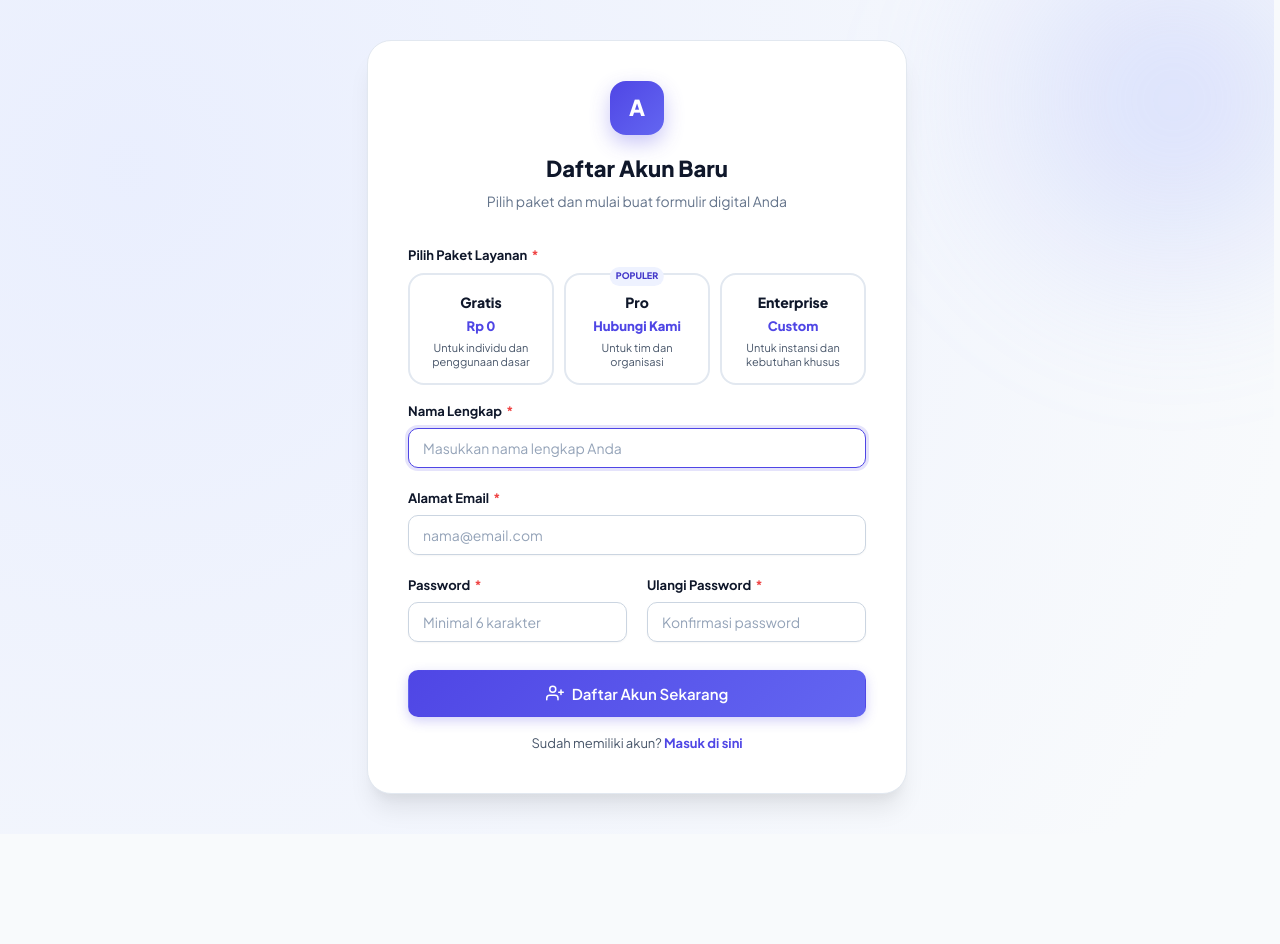
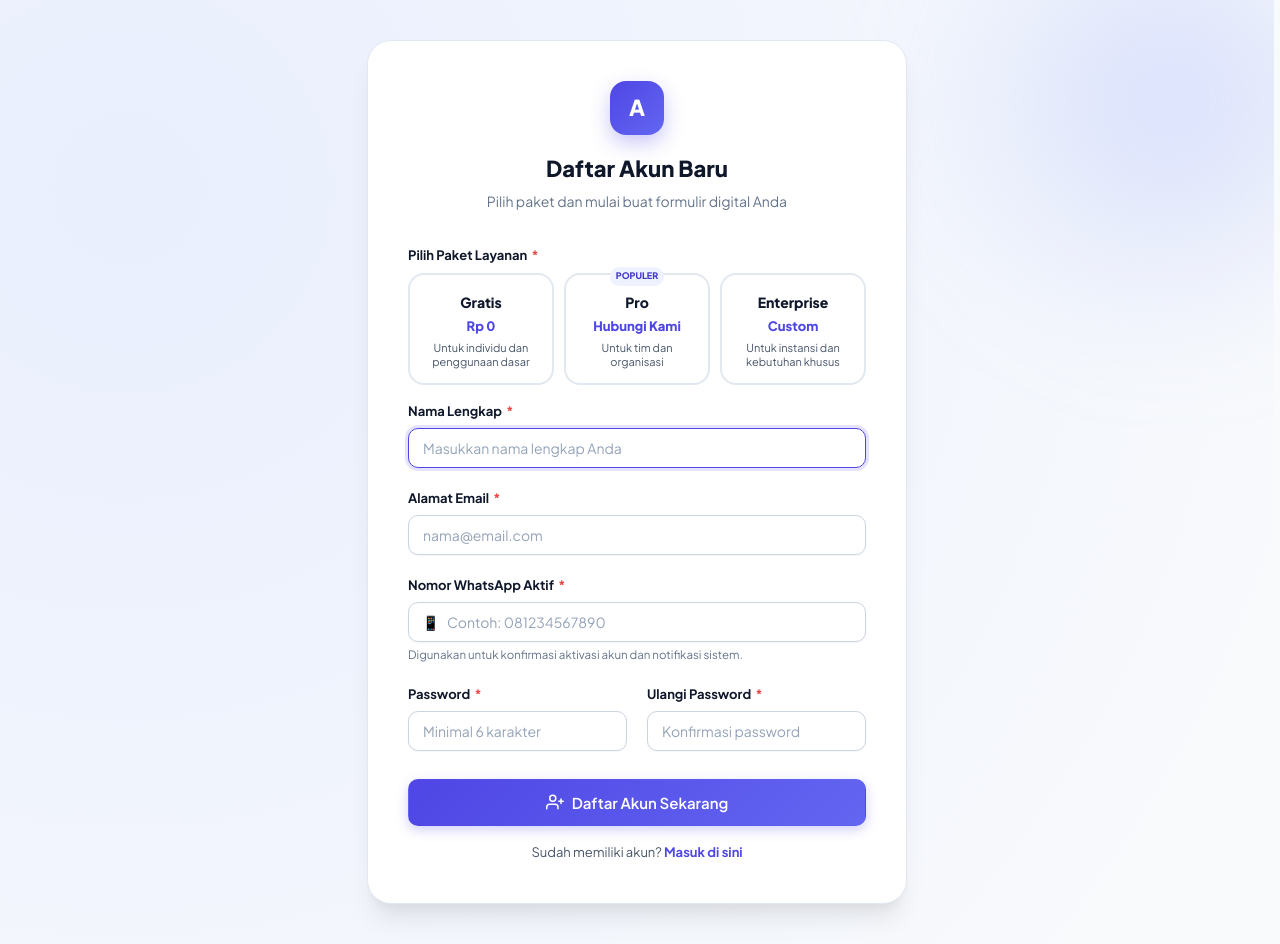
Before and after one commit to Asrorulhuda/form, a PHP site: page /form/register in a window 1280 px wide. Before the commit the page ends 814 px from the top, so only its background shows below. Run offline with PHP 8.4, Linux system fonts and the light colour scheme; tables that the repository leaves empty or names only in its code hold one stand-in row (values such as "Sample post"); some libraries are stand-ins or nearby versions.

Commit message:
Add WhatsApp number to registration form and trigger WhatsApp/Email alerts to Admin on new user registration (including Free tier)

```diff
--- a/app/Controllers/AuthController.php
+++ b/app/Controllers/AuthController.php
@@ -100,6 +100,7 @@ class AuthController
         $data = [
             'name'                  => trim($_POST['name'] ?? ''),
             'email'                 => trim($_POST['email'] ?? ''),
+            'phone'                 => trim($_POST['phone'] ?? ''),
             'plan'                  => trim($_POST['plan'] ?? 'Gratis'),
             'password'              => $_POST['password'] ?? '',
             'password_confirmation' => $_POST['password_confirmation'] ?? '',
@@ -108,6 +109,7 @@ class AuthController
         $validator = new Validator([
             'name'     => 'required|min:2|max:100',
             'email'    => 'required|email|unique:users,email',
+            'phone'    => 'required|min:9|max:20',
             'password' => 'required|min:6|confirmed',
         ]);
 
@@ -127,13 +129,55 @@ class AuthController
         $userId = $userModel->create([
             'name'     => $data['name'],
             'email'    => $data['email'],
+            'phone'    => $data['phone'],
             'password' => $data['password'],
             'role_id'  => $roleId,
             'plan'     => $data['plan'],
             'status'   => 'pending', // Pending approval by Administrator
         ]);
 
-        AuditLog::log('register', 'auth', (int)$userId, "Pendaftaran user baru [Paket: {$data['plan']}]: {$data['name']}");
+        AuditLog::log('register', 'auth', (int)$userId, "Pendaftaran user baru [Paket: {$data['plan']}]: {$data['name']} ({$data['phone']})");
+
+        $settingModel = new \App\Models\Setting();
+        $siteName = $settingModel->get('site_name', 'ASR FORM');
+
+        // ─── 1. WhatsApp Alert to Admin ───
+        $wa = \App\Services\WhatsAppService::getInstance();
+        if ($wa->isEnabled() && (int)$settingModel->get('wa_notify_admin_on_register', '1') === 1) {
+            $waMsg = "👤 *PENDAFTARAN PENGGUNA BARU — {$siteName}*\n\n"
+                   . "📋 *Nama:* {$data['name']}\n"
+                   . "📧 *Email:* {$data['email']}\n"
+                   . "📱 *Nomor WhatsApp:* {$data['phone']}\n"
+                   . "📦 *Paket Dipilih:* {$data['plan']}\n"
+                   . "📅 *Waktu Daftar:* " . date('d/m/Y H:i') . " WIB\n\n"
+                   . "👉 Silakan tinjau dan aktifkan akun pemohon di Dashboard Admin.";
+            $wa->notifyAdmin($waMsg);
+        }
+
+        // ─── 2. WhatsApp Welcome to User ───
+        if ($wa->isEnabled() && !empty($data['phone'])) {
+            $userWelcome = "Halo *{$data['name']}*, terima kasih telah mendaftar di *{$siteName}*!\n\n"
+                         . "Pendaftaran Anda untuk *Paket {$data['plan']}* telah kami terima dan sedang dalam proses verifikasi tim admin kami.\n\n"
+                         . "🌐 Kunjungi website: " . url();
+            $wa->notifyUser($data['phone'], $userWelcome);
+        }
+
+        // ─── 3. Email Alert to Admin ───
+        $mail = \App\Services\MailService::getInstance();
+        if ($mail->isEnabled() && (int)$settingModel->get('smtp_notify_admin_on_register', '1') === 1) {
+            $emailSubj = "[Pendaftar Baru] {$data['name']} - Paket {$data['plan']}";
+            $emailBody = "<h2>Pendaftaran Pengguna Baru Masuk</h2>"
+                       . "<p>Ada pendaftaran akun baru pada platform {$siteName}:</p>"
+                       . "<ul>"
+                       . "<li><strong>Nama:</strong> {$data['name']}</li>"
+                       . "<li><strong>Email:</strong> {$data['email']}</li>"
+                       . "<li><strong>No WhatsApp:</strong> {$data['phone']}</li>"
+                       . "<li><strong>Paket:</strong> {$data['plan']}</li>"
+                       . "<li><strong>Waktu:</strong> " . date('d/m/Y H:i') . " WIB</li>"
+                       . "</ul>"
+                       . "<p><a href='" . url('users/applicants') . "'>Klik di sini untuk melihat daftar pemohon akun</a></p>";
+            $mail->notifyAdmin($emailSubj, $emailBody);
+        }
 
         // If paid plan, redirect to payment checkout
         if (strcasecmp($data['plan'], 'Gratis') !== 0) {
--- a/views/auth/register.php
+++ b/views/auth/register.php
@@ -88,6 +88,25 @@ $selectedPlan = $selectedPlan ?? 'Gratis';
                 <?php endif; ?>
             </div>
 
+            <div class="form-group">
+                <label class="form-label" for="phone">Nomor WhatsApp Aktif <span class="required">*</span></label>
+                <div style="position: relative;">
+                    <span style="position: absolute; left: 14px; top: 50%; transform: translateY(-50%); font-size: 14px; color: var(--text-muted); font-weight: 600;">📱</span>
+                    <input type="tel"
+                           id="phone"
+                           name="phone"
+                           class="form-control <?= isset($errors['phone']) ? 'is-invalid' : '' ?>"
+                           placeholder="Contoh: 081234567890"
+                           value="<?= e(Session::old('phone')) ?>"
+                           style="padding-left: 38px;"
+                           required>
+                </div>
+                <small style="color: var(--text-muted); font-size: 11.5px; margin-top: 4px; display: block;">Digunakan untuk konfirmasi aktivasi akun dan notifikasi sistem.</small>
+                <?php if (isset($errors['phone'])): ?>
+                    <div class="form-error"><?= e($errors['phone'][0]) ?></div>
+                <?php endif; ?>
+            </div>
+
             <div class="grid-2">
                 <div class="form-group">
                     <label class="form-label" for="password">Password <span class="required">*</span></label>
```
Also changed, not shown: app/Models/User.php (+16 -0 lines), views/applicants/index.php (+10 -1 lines), views/users/index.php (+10 -1 lines).
